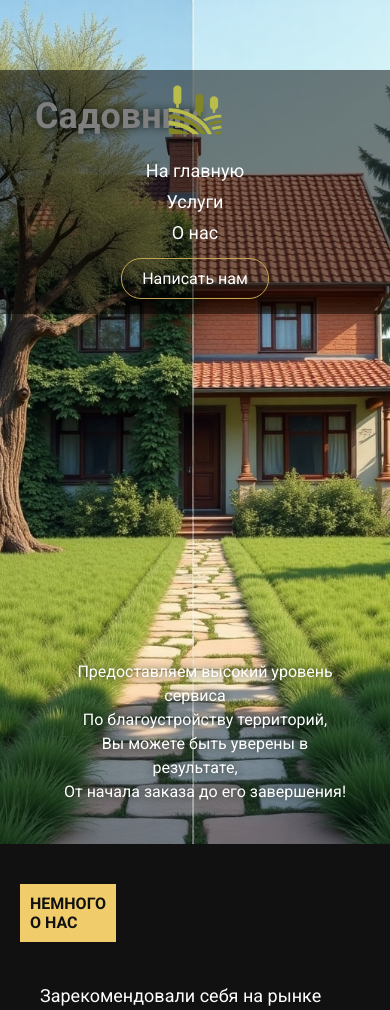
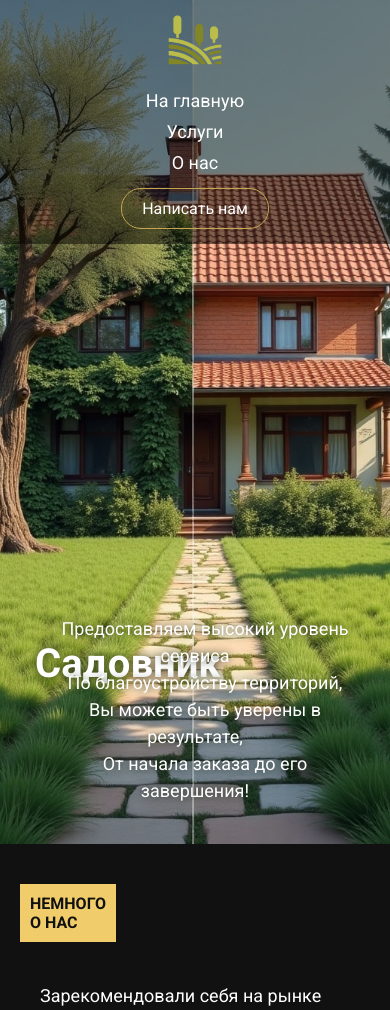
Before and after one commit to vitallcore/Sadovnik-flask, a Flask app: page / in a window 390 px wide. Shown: the top 1010 px of the page. Run offline with Flask 3, Linux system fonts and the light colour scheme.

Commit message:
sadovnik

```diff
--- a/static/styles.css
+++ b/static/styles.css
@@ -19,14 +19,13 @@ body {
   justify-content: space-between;
   background: rgba(0, 0, 0, 0.5);
   min-height: 80px;
+  /* Изменено на min-height */
   padding: 0 40px;
-  position: relative;
-  z-index: 20;
-  /* Увеличиваем z-index для навбара */
 }
 
 .navbar img {
   max-height: 70px;
+  /* Ограничение высоты */
   width: auto;
   object-fit: contain;
 }
@@ -93,8 +92,6 @@ body {
   text-shadow: 0 0 8px rgba(19, 32, 14, 0.846);
   padding: 10px 30px;
   color: #ffffff;
-  z-index: 10;
-  /* Убедимся, что заголовок под навбаром */
 }
 
 .hero-subtext {
@@ -391,8 +388,6 @@ a:hover {
 @media (max-width: 1200px) {
   .hero h1 {
     font-size: 80px;
-    top: 120px;
-    /* Увеличиваем отступ сверху */
   }
 
   .hero-subtext {
@@ -408,12 +403,6 @@ a:hover {
 
   .about-photo {
     margin: 0 auto;
-  }
-
-  .hero h1 {
-    font-size: 70px;
-    top: 110px;
-    /* Увеличиваем отступ сверху */
   }
 }
 
@@ -440,8 +429,7 @@ a:hover {
   /* Герой */
   .hero h1 {
     font-size: 60px;
-    top: 100px;
-    /* Увеличиваем отступ сверху */
+    top: 80px;
     left: 30px;
   }
 
@@ -495,22 +483,18 @@ a:hover {
   }
 
   /* Герой */
-  .hero {
-    padding-top: 70px;
-    /* Добавляем отступ сверху */
-  }
-
   .hero h1 {
-    position: absolute;
-    top: 100px;
-    /* Фиксируем отступ сверху */
+    font-size: 40px;
+    top: 60px;
     left: 20px;
-    font-size: 40px;
     padding: 5px 15px;
   }
 
   .hero-content {
     padding: 20px;
+    top: auto;
+    left: auto;
+    position: relative;
   }
 
   .hero-subtext {
@@ -521,7 +505,6 @@ a:hover {
     margin: 0 auto;
     padding: 20px 0;
     max-width: 90%;
-    font-size: 16px;
   }
 
   /* О нас */
@@ -574,12 +557,3 @@ a:hover {
     margin-top: 10px;
   }
 }
-
-/* Дополнительный медиазапрос для очень маленьких экранов */
-@media (max-width: 400px) {
-  .hero h1 {
-    top: 90px;
-    /* Уменьшаем отступ для очень маленьких экранов */
-    font-size: 36px;
-  }
-}
```
